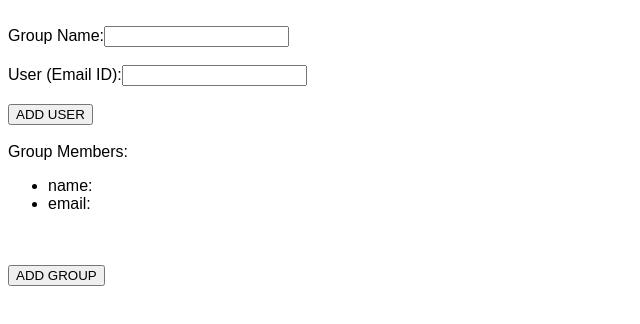
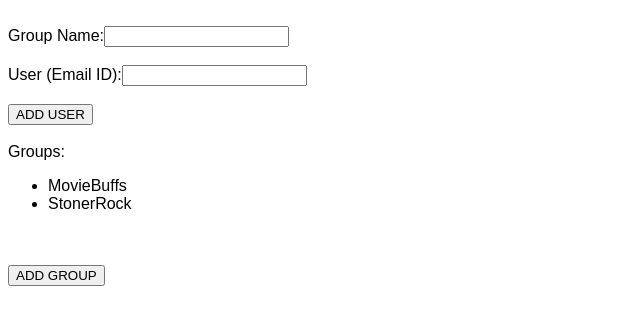
Before and after one commit to shivraxy/321Go, a React (Create React App) app: page / in a window 1280 px wide. Shown: the top 324 px of the page, without its empty margins (0-640 px from the left). Built offline with nearby package versions, Linux system fonts and the light colour scheme; the HTML template or start-up script is replaced by a standard one.

Commit message:
updated Groups.js

```diff
--- a/src/Groups.js
+++ b/src/Groups.js
@@ -1,31 +1,62 @@
 import React from 'react';
-import GroupMembers from './GroupMembers';
+import EventGroup from './EventGroup';
+import EventGroupItem from './EventGroupItem';
+
 // import App from './App';
 
 class Groups extends React.Component {
     constructor(props) {
       super(props);
       this.state = {
-        value: ''
+        group_name: '',
+        user_email: '',
+        groups: [{name: "MovieBuffs"},{name: "StonerRock"}]
       };
 
       this.handleChange = this.handleChange.bind(this);
-      this.handleSubmit = this.handleSubmit.bind(this);
+      this.handleClick = this.handleClick.bind(this);
     }
 
     handleChange(event) {
-      this.setState({value: event.target.value});
+
+      const {name, value} = event.target;
+
+      this.setState(
+        {[name]: value});
+
     }
 
-    handleSubmit(event) {
+    handleClick(event) {
         // SEND FORM TO APP.JS...
+        console.log(event);
+
+        const {name} = event.target;
 
 
-        // if SUBMIT value = ADD USER then
+        let queryString = '';
+        if (event.target.name === "adduser") {
+          queryString = this.state.user_email;
+        } else {
+          if(this.state.group_name.length > 3){
+            queryString = this.state.group_name
+            console.log("in else", queryString)
+          }
+          return alert("noooop")
+        };
 
+        // fetch(`/${name}`, {
+        //   method: 'POST',
+        //   body: JSON.stringify(queryString),
+        //   headers: new Headers({
+        //     'Content-Type': 'application/json'
+        //   })
+        // }).then(res => res.json());
 
-        // if SUBMIT value = ADD GROUP then
+        const {groups} = this.state;
+        groups.push({name: queryString});
+        this.setState({groups, group_name: '', user_email: ''});
 
+        // create a new group if none exists
 
         event.preventDefault();
 
@@ -38,7 +69,7 @@ class Groups extends React.Component {
     render() {
       return (
         <div>
-          <form onSubmit={this.handleSubmit}>
+          <form>
             <br />
             <label>
                 Group Name:
@@ -59,15 +90,23 @@ class Groups extends React.Component {
             </label>
             <br /><br />
 
-            <input type="submit" value="ADD USER" />
+            <button name="adduser" onClick={this.handleClick}>ADD USER</button>
+            <br /><br />
+            Groups:
+            <br />
+            <EventGroup>
+              {this.state.groups.map((group, index) => {
+                    return (
+                      <EventGroupItem
+                        key={index}
+                        name={group.name}
+                      />
+                    );
+                  })}
+            </EventGroup>
             <br /><br />
 
-            Group Members:
-            <br />
-            <GroupMembers />
-            <br /><br />
-
-            <input type="submit" value="ADD GROUP" />
+            <button name="addgroup" onClick={this.handleClick}>ADD GROUP</button>
           </form>
         </div>
       )
```
